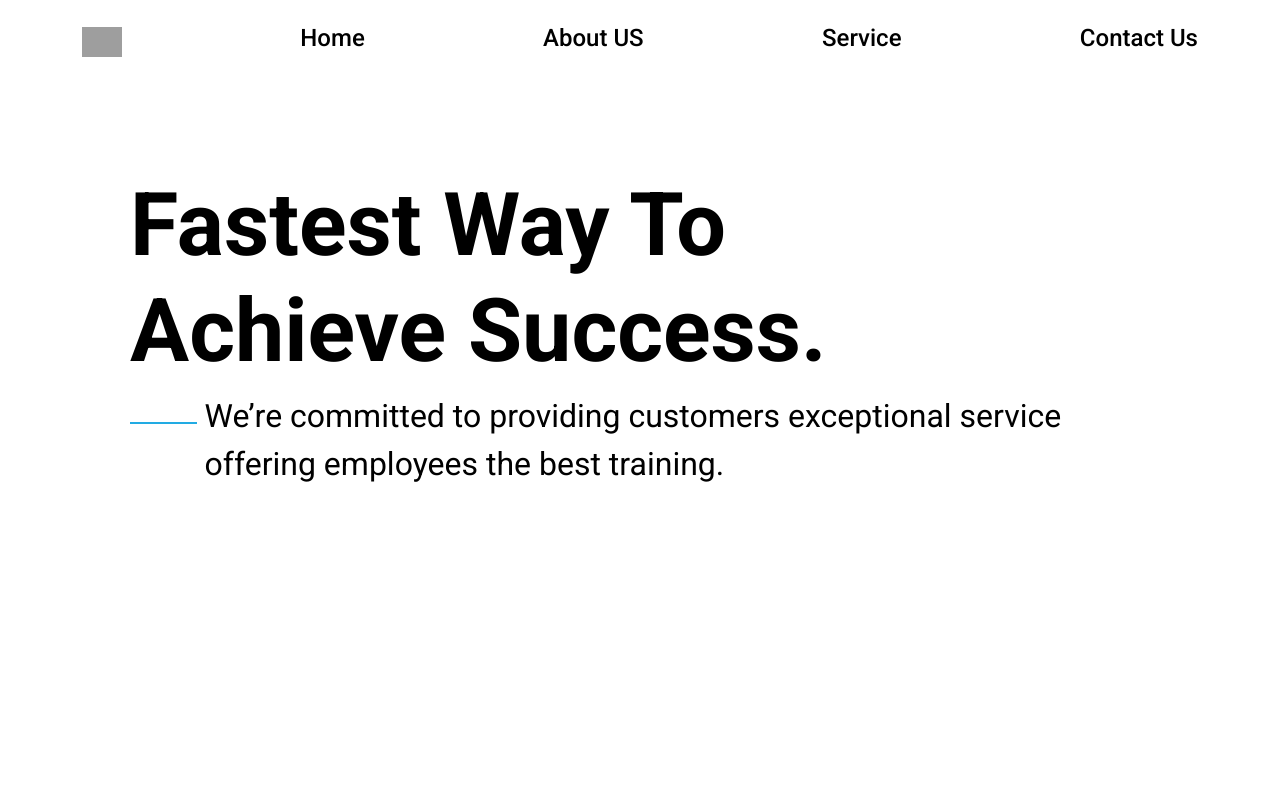
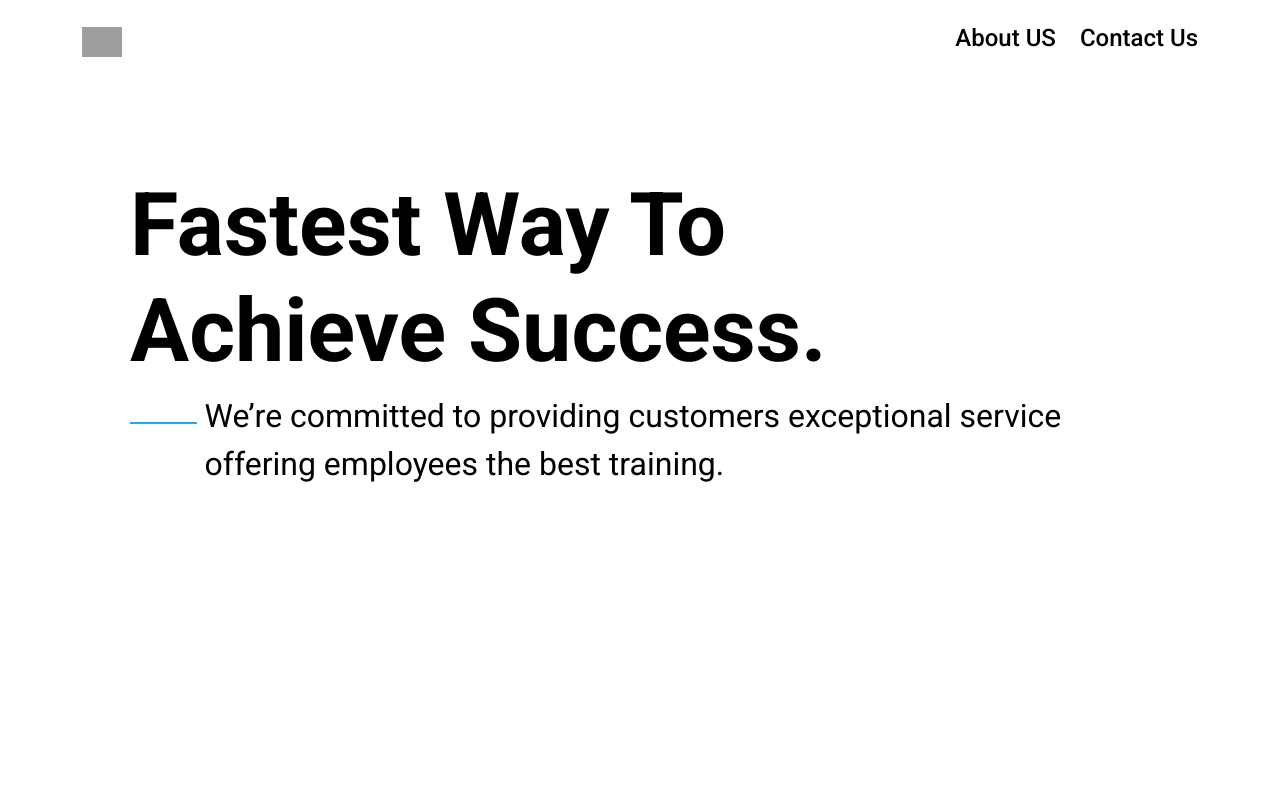
Before and after one commit to hasibdurjoy/studio, a React (Create React App) app: page / in a window 1280 px wide. Shown: the top 800 px of the page. Built offline with nearby package versions, Linux system fonts and the light colour scheme; grey boxes are pictures that could not be loaded.

Commit message:
About us and contact us navbar added

```diff
--- a/src/Component/Banner.jsx
+++ b/src/Component/Banner.jsx
@@ -18,12 +18,20 @@ const Banner = () => {
             src="https://i.ibb.co/PMLmc6C/TS.png"
             alt=""
           />
-          {/* <a href="https://ibb.co/cwBg6rT"><img src="https://i.ibb.co/PMLmc6C/TS.png" alt="TS" border="0"></a> */}
-          {/* <h2>TECHLAND SOLUTION</h2> */}
-          <h4>Home </h4>
-          <h4>About US</h4>
-          <h4>Service</h4>
-          <h4>Contact Us</h4>
+          <div className="d-flex align-items-center gap-4">
+            <a
+              style={{ textDecoration: "none", color: "black" }}
+              href="#about-us"
+            >
+              <h4>About US</h4>
+            </a>
+            <a
+              style={{ textDecoration: "none", color: "black" }}
+              href="#contact-us"
+            >
+              <h4>Contact Us</h4>{" "}
+            </a>
+          </div>
         </div>
         <div
           className="d-flex align-items-center justify-content-between mx-5 gap-4"
--- a/src/Component/ContactUs.jsx
+++ b/src/Component/ContactUs.jsx
@@ -39,6 +39,7 @@ const ContactUs = () => {
   ];
   return (
     <div
+      id="contact-us"
       style={{
         backgroundColor: "black",
         color: "white",
--- a/src/Component/StudioProjectHome.jsx
+++ b/src/Component/StudioProjectHome.jsx
@@ -10,7 +10,7 @@ const StudioProjectHome = () => {
   return (
     <div>
       <Banner />
-      {/* <AboutUs /> */}
+      <AboutUs />?
       <WhoWeAre />
       <WhatWeDo />
       <ContactUsForm />
```
